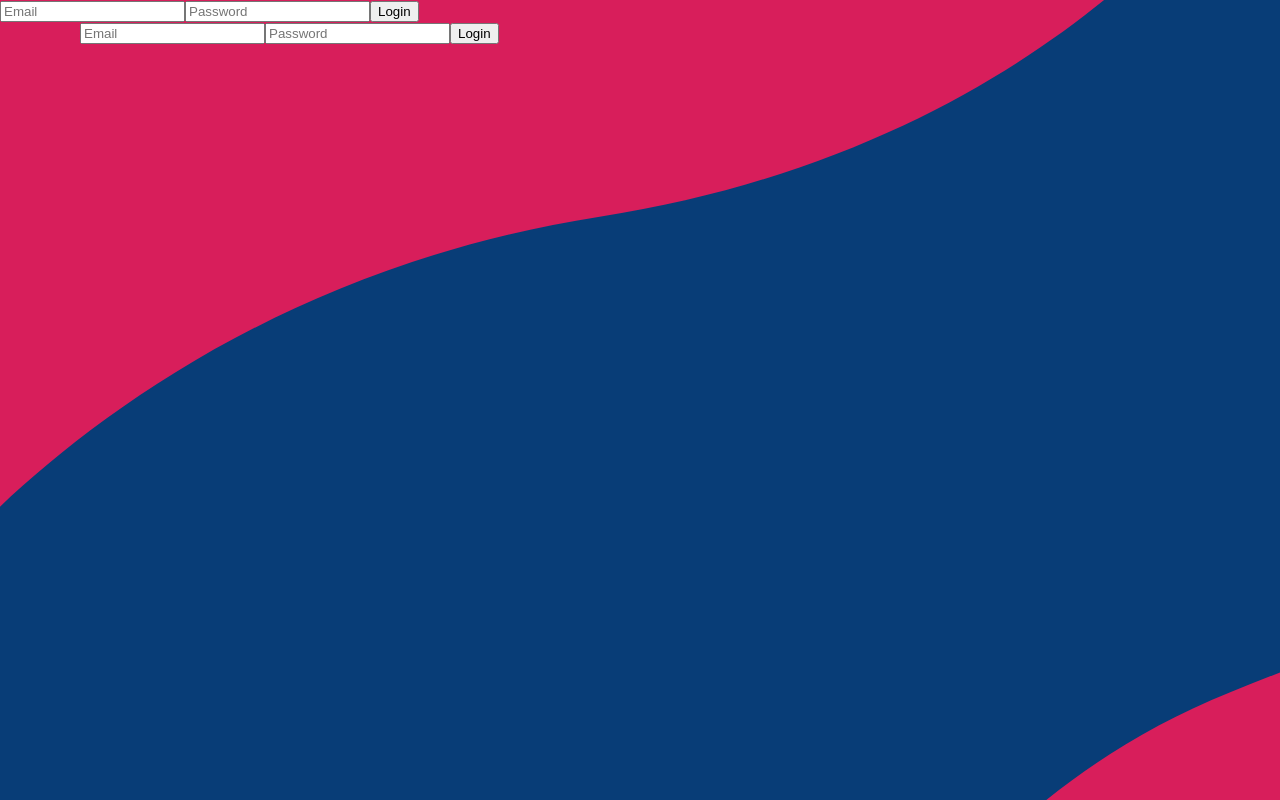
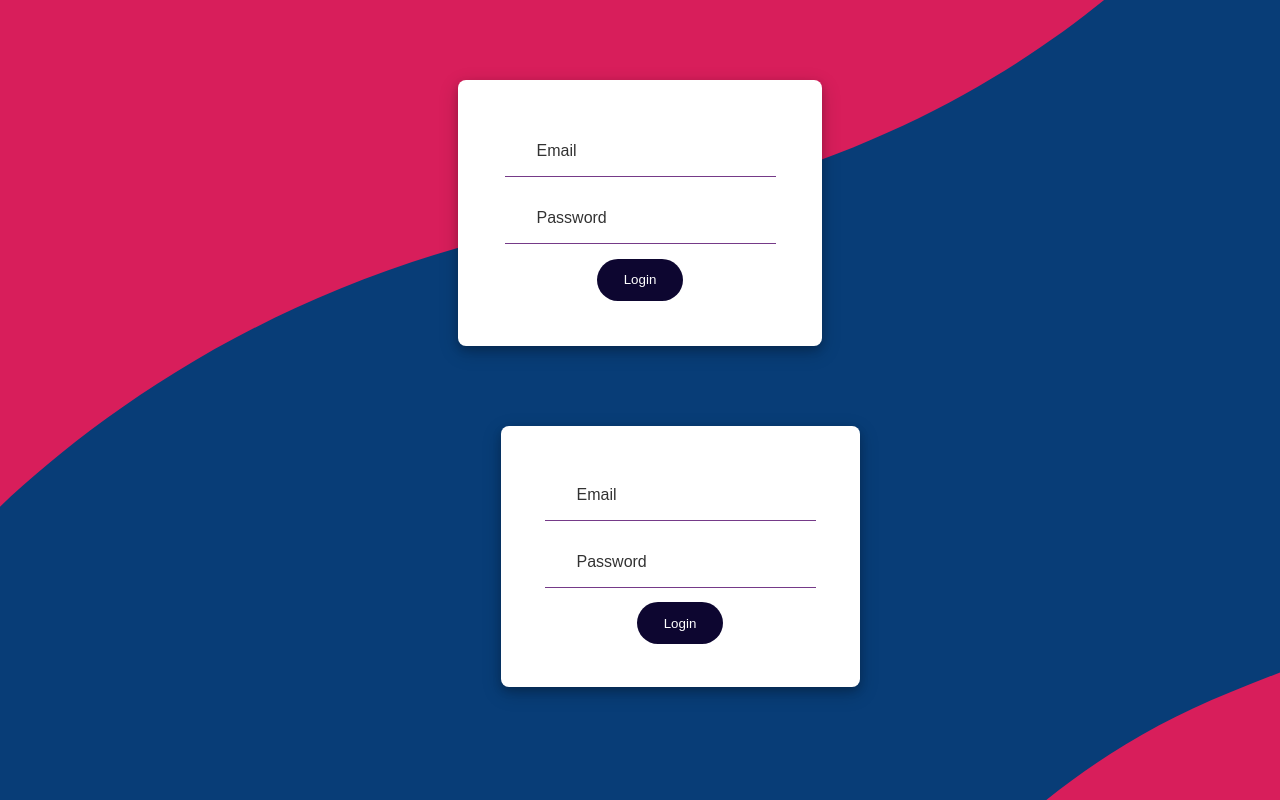
Before and after one commit to DeliverEasy/frontend, a React (Create React App) app: page / in a window 1280 px wide. Built offline with nearby package versions, Linux system fonts and the light colour scheme; no server answers.

Commit message:
Added Custom Input and Button Components  to render with form styles

```diff
--- a/src/components/LoginForm/index.js
+++ b/src/components/LoginForm/index.js
@@ -3,6 +3,9 @@ import PropTypes from 'prop-types';
 import { connect } from "react-redux";
 import loginUser from '../../actions';
 import './styles.scss';
+
+import Input from '../Input';
+import Button from '../Button';
 
 class LoginForm extends Component {
 
@@ -33,14 +36,14 @@ class LoginForm extends Component {
 
     render() {
         return (
-            <div>
-                <form>
-                    <input name="username" type="text" placeholder="Email" value={this.state.username} onChange={this.handle_change} />
-                    <input name="password" type="password" placeholder="Password" onChange={this.handle_change} value={this.state.password} />
-                    <button type="button" onClick={e => this.handle_login(e, this.state)}>Login</button>
+            <div className="login-form">
+                <form className="form-elements">
+                    <Input name="username" type="text" placeholder="Email" onChange={this.handle_change} />
+                    <Input name="password" type="password" placeholder="Password" onChange={this.handle_change} />
+                    <Button text="Login" onClick={e => this.handle_login(e, this.state)} />
                 </form>
-
-            </div>);
+            </div>
+            );
     }
 }
 
--- a/src/components/LoginForm/styles.scss
+++ b/src/components/LoginForm/styles.scss
@@ -0,0 +1,18 @@
+.login-form {
+    position: relative;
+    height: auto;
+    width: fit-content;
+    max-height: 95%;
+    max-width: 75%;
+    margin: 10vh auto;
+    padding: 3%;
+    background-color: #ffffff;
+    border-radius: 0.5em;
+    box-shadow: 0 4px 8px 0 rgba(0, 0, 0, 0.2), 0 6px 20px 0 rgba(0, 0, 0, 0.19);
+}
+
+.form-elements {
+    display: flex;
+    flex-direction: column;
+    align-items: center;
+}
```
